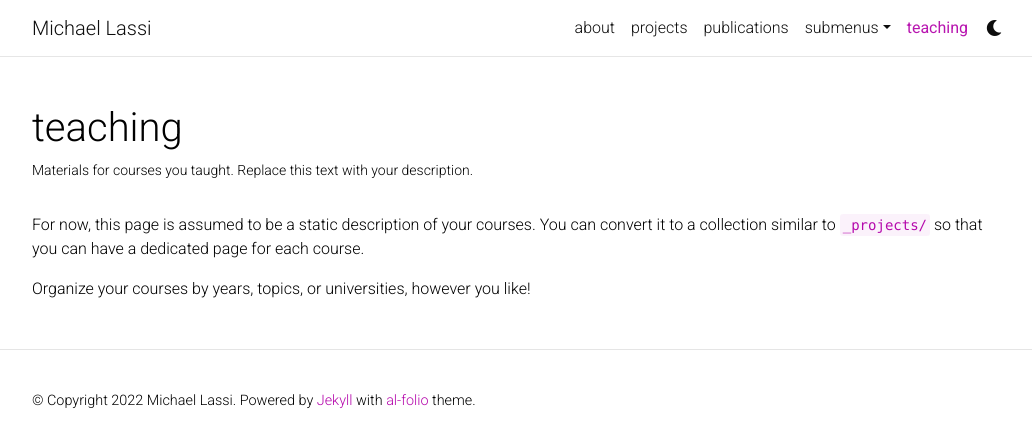
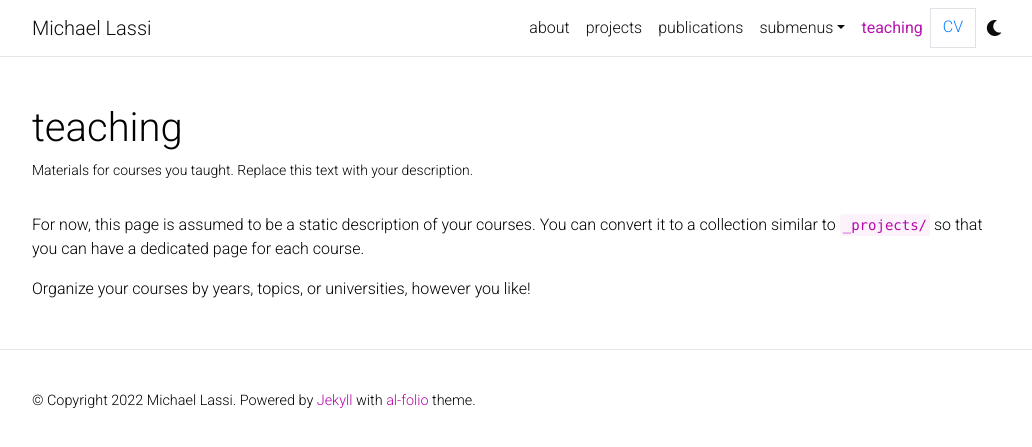
Before and after one commit to mikelassi/mikelassi.github.io, a Jekyll site: the page built from _pages/teaching.md, in a window 1280 px wide. Shown: the top 447 px of the page, without its empty margins (123-1155 px from the left). Built offline with Jekyll 4.4.1, drawn with Linux system fonts in a browser that asks for light colours; full-size pictures stand in for the smaller copies a plugin makes; comment, search, counter and statistics services are not loaded; a style sheet for code colours, icons or effects is not loaded.

Commit message:
Added CV

```diff
--- a/_config.yml
+++ b/_config.yml
@@ -29,7 +29,7 @@ impressum_path:  # set to path to include impressum link in the footer, use the
 # will use title and url fields
 # Take a look to https://github.com/jekyll/jekyll-feed for more customization
 
-rss_icon: true
+rss_icon: false
 
 # -----------------------------------------------------------------------------
 # Layout
@@ -60,7 +60,7 @@ gitlab_username: # your GitLab user name
 twitter_username: lassimichael # your Twitter handle
 linkedin_username: michael-lassi # your LinkedIn user name
 scholar_userid: nlcaWm8AAAAJ # your Google Scholar ID
-orcid_id: 0000-0002-8805-0293 # your ORCID ID
+orcid_id: # 0000-0002-8805-0293 # your ORCID ID
 medium_username: # your Medium username
 quora_username: # your Quora username
 publons_id: # your ID on Publons
@@ -84,7 +84,7 @@ panelbear_analytics:  # panelbear analytics site ID (format: XXXXXXXXX)
 # Blog
 # -----------------------------------------------------------------------------
 
-blog_name:  # your blog must have a name for it to show up in the nav bar
+blog_name: # Mike's notepad # your blog must have a name for it to show up in the nav bar
 blog_description: A place to share news about my projects
 permalink: /blog/:year/:title/
 
--- a/_includes/header.html
+++ b/_includes/header.html
@@ -76,6 +76,8 @@
               {%- endif -%}
               {%- endif -%}
               {% endfor -%}
+               <!-- CV -->
+	            <a class="page-link" target="_blank" href="{{ '/assets/pdf/CV.pdf' | prepend: site.baseurl | prepend: site.url }}">CV</a>
               {%- if site.enable_darkmode %}
 
               <!-- Toogle theme mode -->
```
Also changed, not shown: 2 other files.
